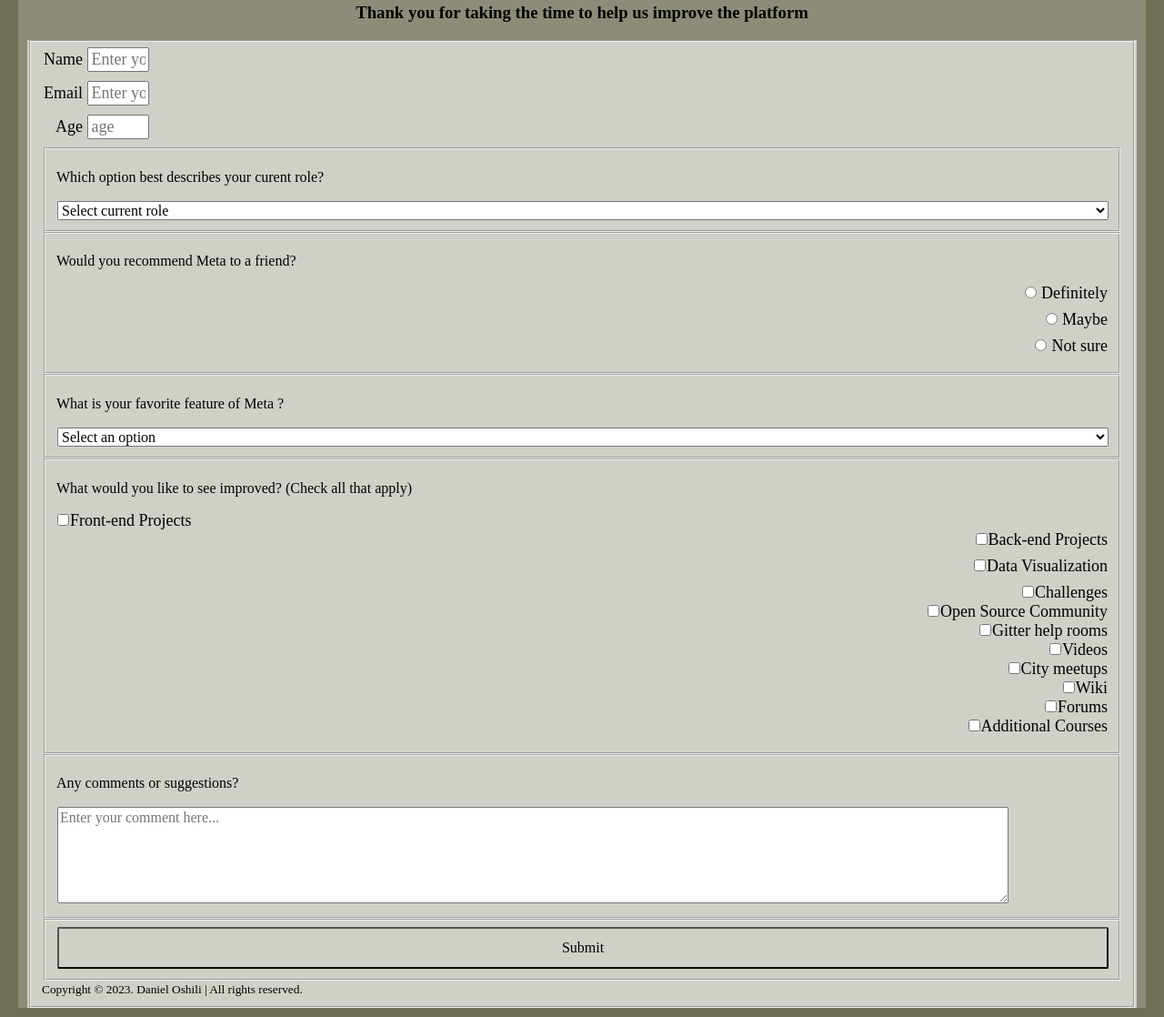
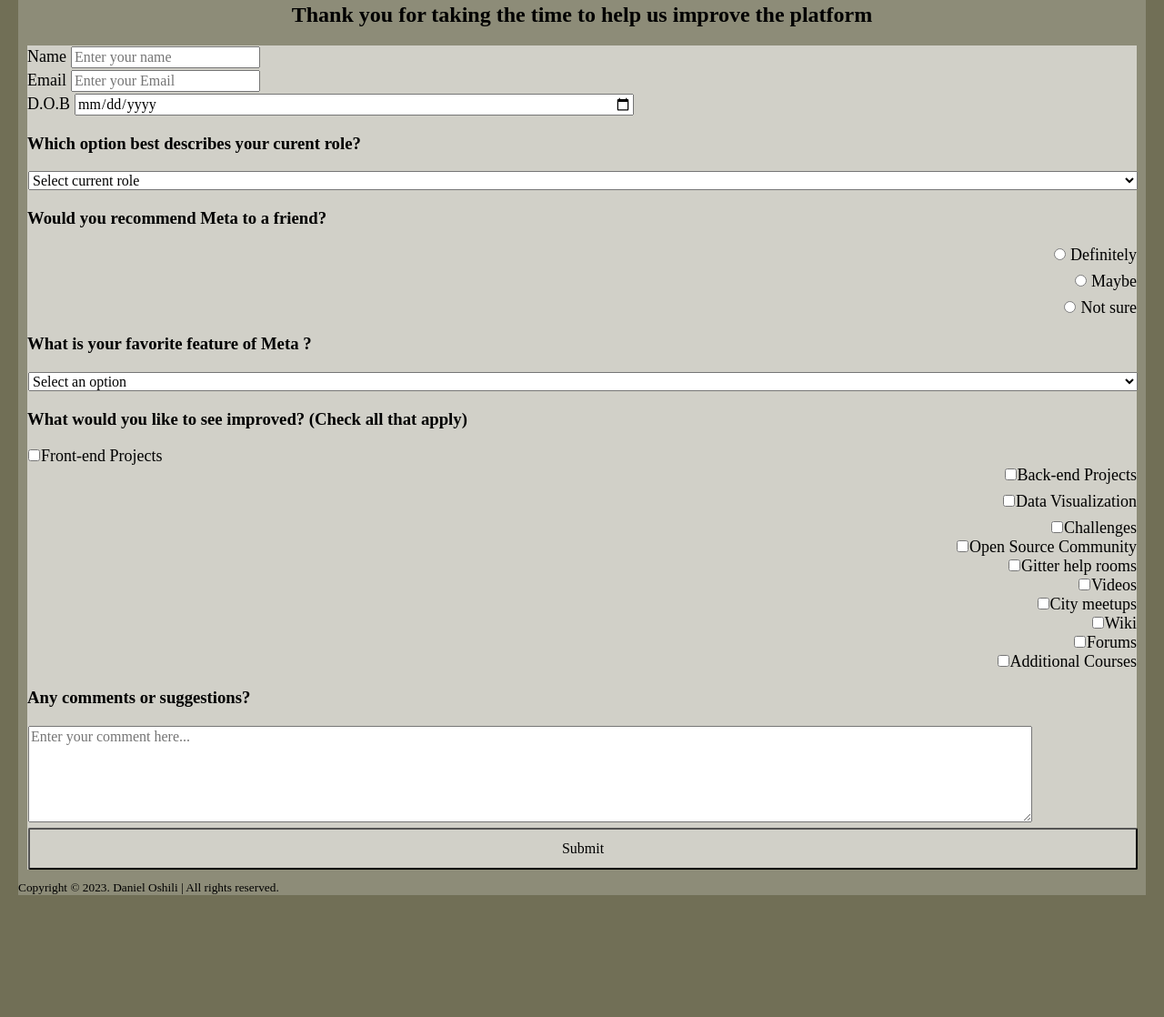
Before and after one commit to DANIDEL-dev/Survey-Form, a plain HTML site: page index.html in a window 1280 px wide. Shown: the part 77-1195 px from the top of the page at 91% size. After the commit the page ends 1071 px from the top, so only its background shows below. Drawn offline with Linux system fonts and the light colour scheme.

Commit message:
Update index.html
retouched the index file

```diff
--- a/index.html
+++ b/index.html
@@ -7,31 +7,36 @@
     <link href="./styles.css" rel="stylesheet">
     </head>
     <body class="container0">
-      <div class="container">
+<div class="container">
       <header>
     <h1 id="title">  Survey Form</h1>
-    <h3 >Thank you for taking the time to help us improve the platform</h3>
+    <h2>Thank you for taking the time to help us improve the platform</h2>
       </header>
 <form id="survey-form" class="container1" >
-<fieldset class="input-group">
-  <div class="user-details">
-  <label id="name-label" class="user-details" >
-    Name <input  type="text" id="name"  placeholder="Enter your name" required >
-    </label>
+
+<section class="input-group">
+
+  <div class="info">
+  <label for="name-label">Name</label>
+  <input  type="text" id="name-label"  placeholder="Enter your name" required >
   </div>
-  <div class="user-details">
-    <label id="email-label" class="user-details">
-    Email <input type="email" id="email" required placeholder="Enter your Email">
-    </label>
+
+  <div class="info">
+    <label for="email-label">Email</label>
+    <input type="email" id="email-label" required placeholder="Enter your Email">
   </div>
-<div class="user-details">
-    <label id="number-label" class="user-details">
-    Age <input type="number" id="number"  required placeholder="age" min="14" max="30" class="age">
-    </label>
+
+<div class="info">
+    <label for="number-label">D.O.B</label>
+    <input type="date" id="number-label"  required placeholder="age" min="14" max="30" class="age">
   </div>
- <fieldset class="input-group">
-     <p id="description"> Which option best describes your curent role? </p>
-<select id="dropdown" class="input-dropdown">
+</section>
+
+ <section class="input-group">
+
+     <h3 id="question"> Which option best describes your curent role? </h3>
+
+     <select id="dropdown" class="input-dropdown">
 <option> Select current role </option>
 <option id="student">Student </option>
 <option>Full Time Job </option>
@@ -39,18 +44,18 @@
 <option> Prefer not to say </option>
 <option> Other </option>
     </select>
-</fieldset>
-  <fieldset>
-     <p> Would you recommend Meta to a friend? </p>
+ </section>
+
+  <section>
+
+     <h3 id="question"> Would you recommend Meta to a friend? </h3>
   <label id="Definitely" class="input-radio"> <input type="radio" name="choice"value="Definitely"  > Definitely </label>
+  <label id="Maybe" class="input-radio"> <input type="radio" name="choice" value="Maybe" > Maybe </label>
+  <label id="Not sure" class="input-radio"> <input type="radio" name="choice"   value="Not sure" > Not sure </label>
+  </section>
 
-  <label id="Maybe" class="input-radio"> <input type="radio" name="choice" value="Maybe" > Maybe </label>
-
-  <label id="Not sure" class="input-radio"> <input type="radio" name="choice"   value="Not sure" > Not sure </label>
-
-</fieldset>
-<fieldset class="input-group">
-  <p> What is your favorite feature of Meta ? </p>
+<section class="input-group">
+  <h3 id="question"> What is your favorite feature of Meta ? </h3>
   <select class="input-dropdown" required>
     <option disable selected value>Select an option</option>
     <option value="Challenges">Challenges</option>
@@ -58,9 +63,10 @@
     <option value="Community">Community</option>
     <option value="Open Source">Open Source</option>
   </select>
-</fieldset>
-<fieldset class="input-group">
-  <p>What would you like to see improved? <span class="clue">(Check all that apply)  </span> </p>
+</section>
+
+<section class="input-group">
+  <h3 id="question">What would you like to see improved? <span class="clue">(Check all that apply)  </span> </h3>
   <label><input type="checkbox"value="Front-end Projects" class="input-checkbox">Front-end Projects</label>
        <label class="checkbox"><input type="checkbox" value="Back-end Projects" class="input-checkbox">Back-end Projects</label>
        <label class="checkbox"><input type="checkbox"value="Data Visualization" class="input-checkbox">Data Visualization</label>
@@ -73,18 +79,23 @@
                          <label class="checkbox"><input type="checkbox" value="Forum" class="input-checkbox">Forums<label>
                             <label class="checkbox"><input type="checkbox" value="Aditional Courses" class="input-checkbox">Additional Courses<label>
 
-</fieldset>
 
-<fieldset class="input-group">
-  <p value="Any comments or suggestions?">Any comments or suggestions? </p>
-  <textarea class="comments" placeholder="Enter your comment here..." ></textarea>
-</fieldset>
-<fieldset>
+
+                            </section>
+
+<section class="input-group">
+  <h3 id="question" value="Any comments or suggestions?">Any comments or suggestions? </h3>
+  <textarea rows="4" cols="40" class="comments" placeholder="Enter your comment here..." ></textarea>
+</section>
+
+<section>
+<div class="submit-design">
   <input  class="submit-button" type="submit" id="submit">
-  </fieldset>
+</div>
+</section>
   </form>
-    <footer>
-    <small>Copyright © 2023. Daniel Oshili | All rights reserved.</small>
-    </footer>
-    </div>
-    </body>
+
+    <footer> <small>Copyright © 2023. Daniel Oshili | All rights reserved.</small> </footer>
+</div>
+ </body>
+    </html>
```
